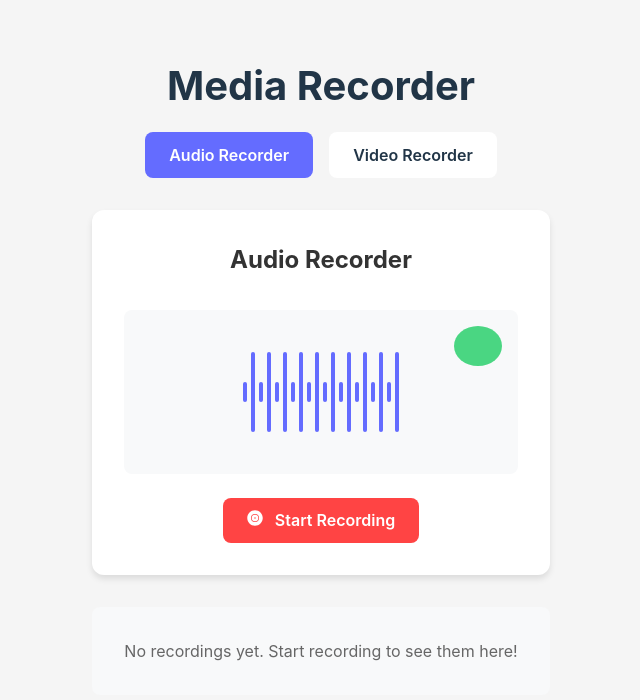
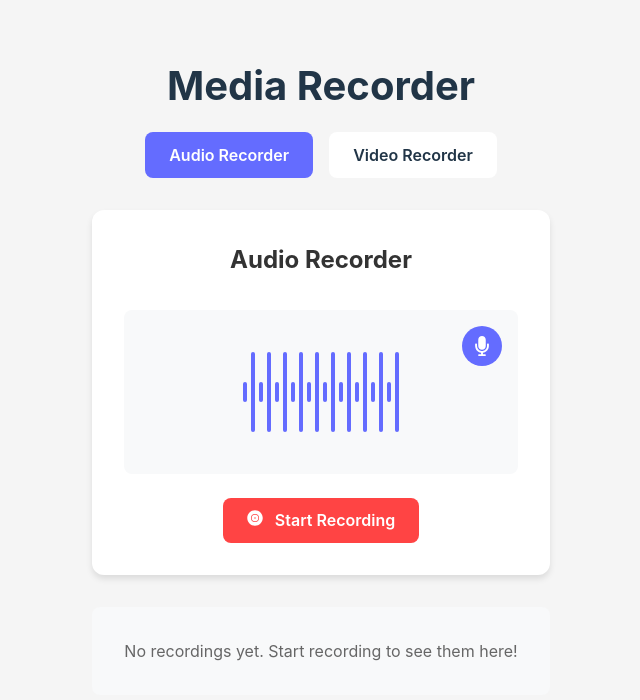
Before and after one commit to preetamf/audiovedio, a React (Vite) app: page / in a window 1280 px wide. Shown: the top 700 px of the page, without its empty margins (319-959 px from the left). Built offline with nearby package versions, Linux system fonts and the light colour scheme.

Commit message:
FIX: btn actions for streaming

```diff
--- a/src/components/AudioRecorder/AudioRecorder.css
+++ b/src/components/AudioRecorder/AudioRecorder.css
@@ -71,31 +71,34 @@
   z-index: 10;
 }
 
-.control-btn {
+.stream-control-btn {
+  padding: 0;
   width: 40px;
   height: 40px;
   border-radius: 50%;
   border: none;
-  background-color: rgba(0, 0, 0, 0.5);
-  color: white;
-  font-size: 1.2rem;
+  background-color: #646cff;
+  color: #fff;
+  font-size: 1.5rem;
   cursor: pointer;
-  transition: all 0.3s ease;
   display: flex;
   align-items: center;
   justify-content: center;
+  opacity: 1;
+  transition: opacity 0.2s;
 }
 
-.control-btn:hover {
-  background-color: rgba(0, 0, 0, 0.7);
+.stream-control-btn svg {
+  color: #fff;
+  font-size: 1.5rem;
 }
 
-.control-btn.active {
-  background-color: rgba(0, 200, 81, 0.7);
+.stream-control-btn.active {
+  opacity: 1;
 }
 
-.control-btn.inactive {
-  background-color: rgba(255, 68, 68, 0.7);
+.stream-control-btn.inactive {
+  opacity: 0.4;
 }
 
 .controls {
@@ -217,7 +220,7 @@ button {
     right: 0.5rem;
   }
 
-  .control-btn {
+  .stream-control-btn {
     width: 36px;
     height: 36px;
     font-size: 1rem;
--- a/src/components/AudioRecorder/AudioRecorder.jsx
+++ b/src/components/AudioRecorder/AudioRecorder.jsx
@@ -38,7 +38,7 @@ const AudioRecorder = () => {
                 <div className="stream-controls">
                     <button
                         onClick={toggleMicrophone}
-                        className={`control-btn ${isMicEnabled ? 'active' : 'inactive'}`}
+                        className={`stream-control-btn ${isMicEnabled ? 'active' : 'inactive'}`}
                         title={isMicEnabled ? 'Disable Microphone' : 'Enable Microphone'}
                     >
                         {isMicEnabled ? <FaMicrophone size={20} /> : <FaMicrophoneSlash size={20} />}
--- a/src/components/VideoRecorder/VideoRecorder.css
+++ b/src/components/VideoRecorder/VideoRecorder.css
@@ -38,31 +38,34 @@
   z-index: 10;
 }
 
-.control-btn {
+.stream-control-btn {
   width: 40px;
   height: 40px;
+  padding: 0;
   border-radius: 50%;
   border: none;
-  background-color: rgba(0, 0, 0, 0.5);
-  color: white;
-  font-size: 1.2rem;
+  background-color: #646cff;
+  color: #fff;
+  font-size: 1.5rem;
   cursor: pointer;
-  transition: all 0.3s ease;
   display: flex;
   align-items: center;
   justify-content: center;
+  opacity: 1;
+  transition: opacity 0.2s;
 }
 
-.control-btn:hover {
-  background-color: rgba(0, 0, 0, 0.7);
+.stream-control-btn svg {
+  color: #fff;
+  font-size: 1.5rem;
 }
 
-.control-btn.active {
-  background-color: rgba(0, 200, 81, 0.7);
+.stream-control-btn.active {
+  opacity: 1;
 }
 
-.control-btn.inactive {
-  background-color: rgba(255, 68, 68, 0.7);
+.stream-control-btn.inactive {
+  opacity: 0.4;
 }
 
 .controls {
@@ -180,7 +183,7 @@ button {
     right: 0.5rem;
   }
 
-  .control-btn {
+  .stream-control-btn {
     width: 36px;
     height: 36px;
     font-size: 1rem;
--- a/src/components/VideoRecorder/VideoRecorder.jsx
+++ b/src/components/VideoRecorder/VideoRecorder.jsx
@@ -49,14 +49,14 @@ const VideoRecorder = () => {
                 <div className="stream-controls">
                     <button
                         onClick={toggleCamera}
-                        className={`control-btn ${isCameraEnabled ? 'active' : 'inactive'}`}
+                        className={`stream-control-btn ${isCameraEnabled ? 'active' : 'inactive'}`}
                         title={isCameraEnabled ? 'Disable Camera' : 'Enable Camera'}
                     >
                         {isCameraEnabled ? <FaVideo size={20} /> : <FaVideoSlash size={20} />}
                     </button>
                     <button
                         onClick={toggleMicrophone}
-                        className={`control-btn ${isMicEnabled ? 'active' : 'inactive'}`}
+                        className={`stream-control-btn ${isMicEnabled ? 'active' : 'inactive'}`}
                         title={isMicEnabled ? 'Disable Microphone' : 'Enable Microphone'}
                     >
                         {isMicEnabled ? <FaMicrophone size={20} /> : <FaMicrophoneSlash size={20} />}
```
